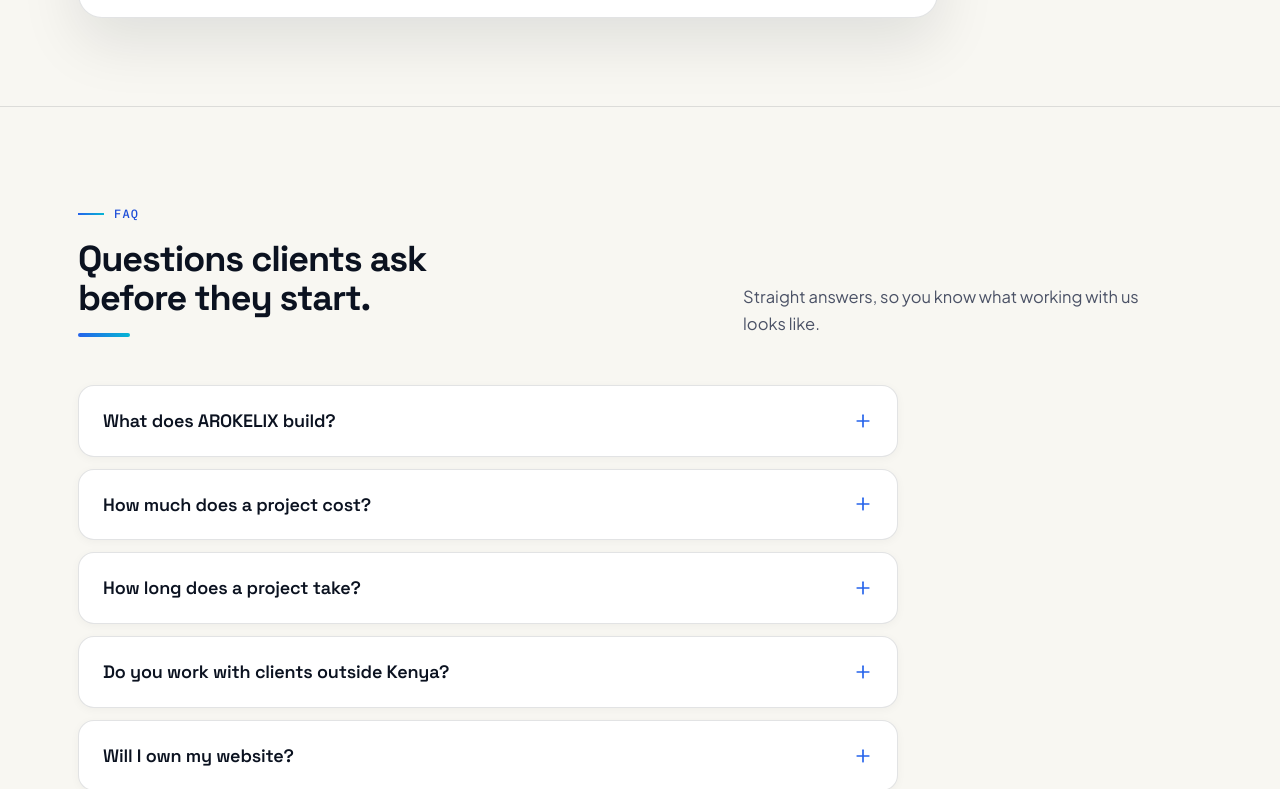
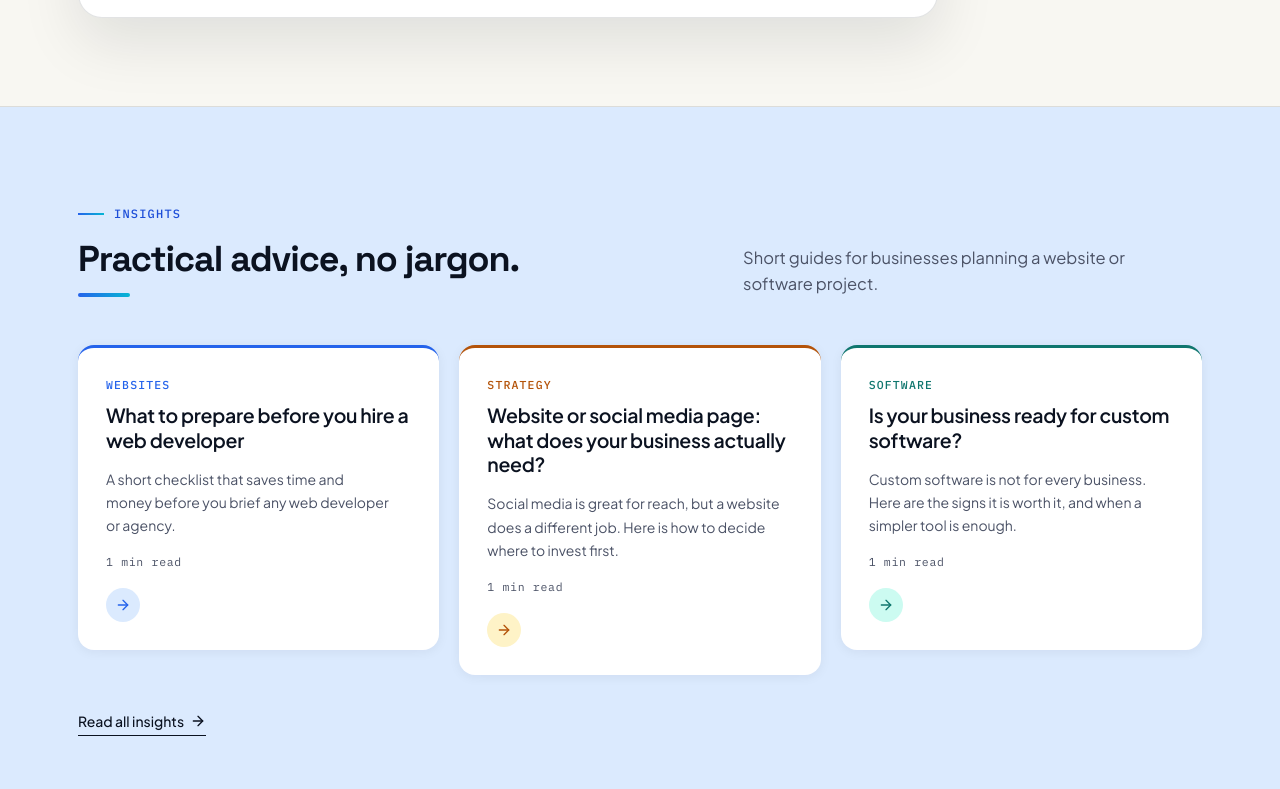
Before and after one commit to aronmuiyionko57-beep/arokelix, a Next.js app: page / in a window 1280 px wide. Shown: the part 9753-10542 px from the top of the page. Built offline with nearby package versions, Linux system fonts and the light colour scheme.

Commit message:
Show insights on homepage

```diff
--- a/app/page.tsx
+++ b/app/page.tsx
@@ -399,6 +399,8 @@ export default function Home() {
 
       <ProjectPlanner />
 
+      <LatestInsights />
+
       <FAQ />
 
       <section id="contact" className="cta">
```
